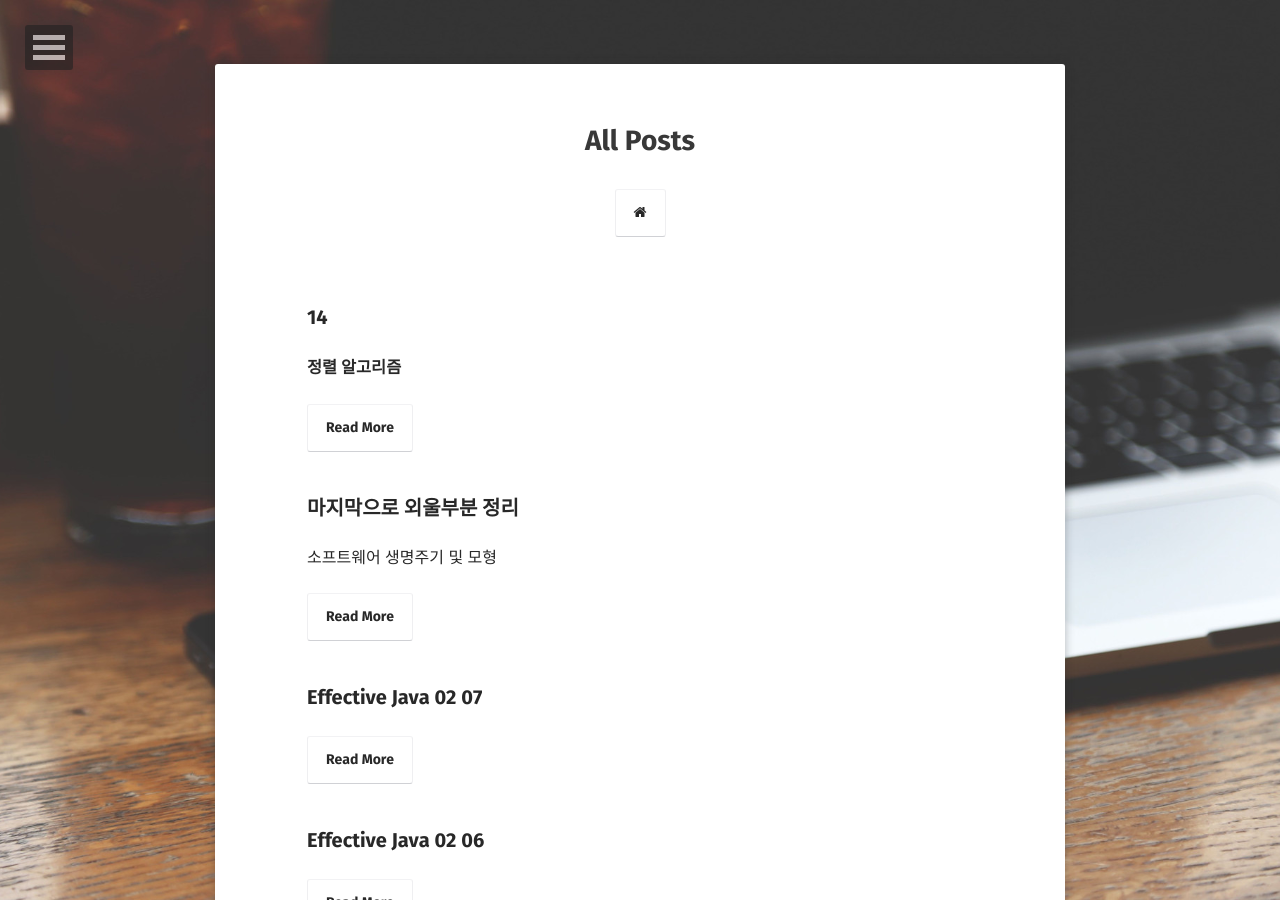
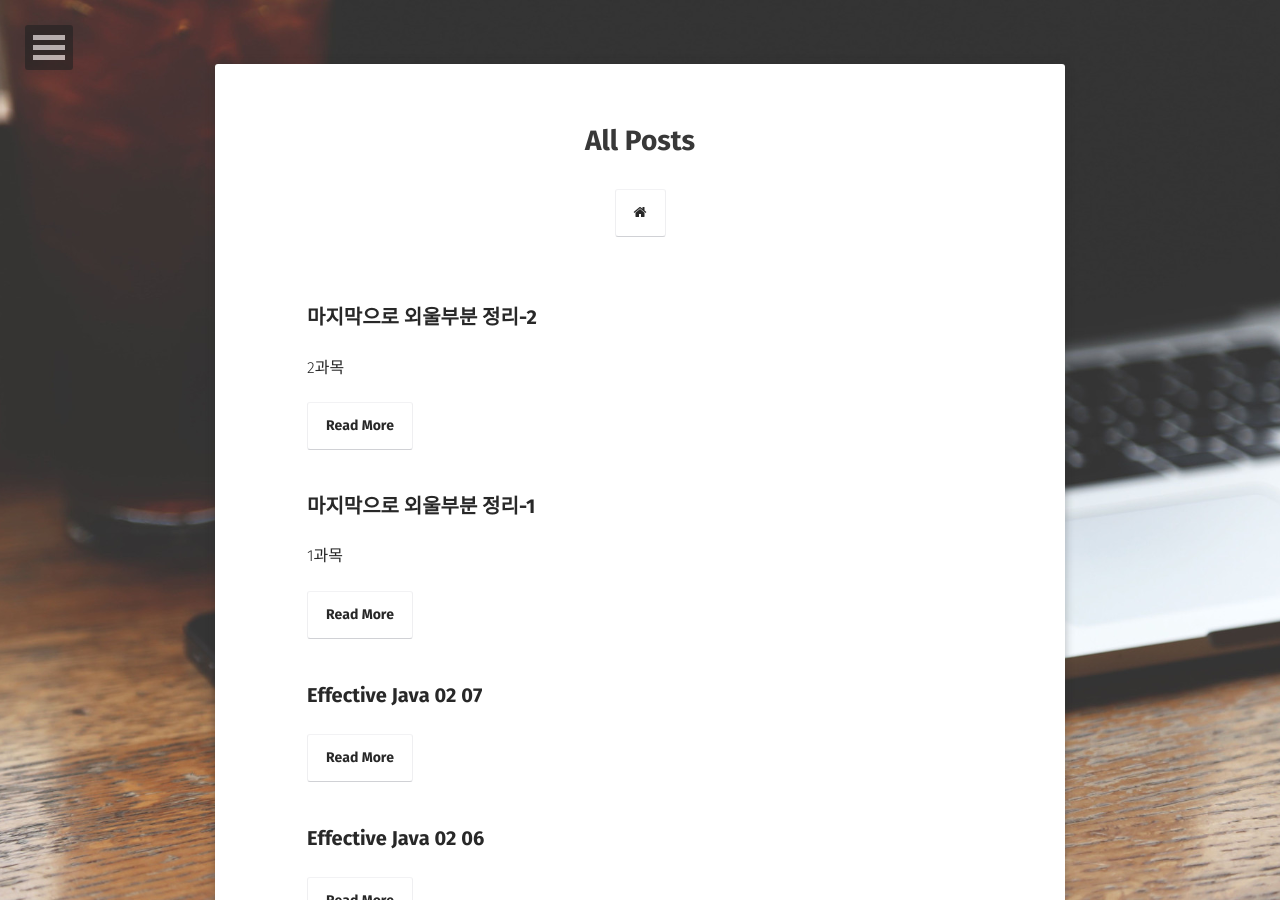
Before and after one commit to ymym-j/ymym-j.github.com, a Jekyll site: the page built from posts/index.md, in a window 1280 px wide and 900 px high. Built offline with Jekyll 4.4.1, drawn with Linux system fonts in a browser that asks for light colours; some web fonts are replaced.

Commit message:
게시글 추가

```diff
--- a/_posts/2021-08-11-13.md
+++ b/_posts/2021-08-11-13.md
@@ -1,8 +1,8 @@
 ---
 layout: post
-title: "마지막으로 외울부분 정리 "
+title: "마지막으로 외울부분 정리-1"
 date: 2021-08-11
-excerpt: "소프트웨어 생명주기 및 모형"
+excerpt: "1과목"
 category: [소프트웨어 공학]
 tags: [정보처리기사 필기]
 comments: true
--- a/_posts/2021-08-12-14.md
+++ b/_posts/2021-08-12-14.md
@@ -1,3 +1,12 @@
+---
+layout: post
+title: "마지막으로 외울부분 정리-2"
+date: 2021-08-12
+excerpt: "2과목"
+category: [소프트웨어 공학]
+tags: [정보처리기사 필기]
+comments: true
+---
 ### 정렬 알고리즘
 
 - 선택정렬 : O(n^2)
```
